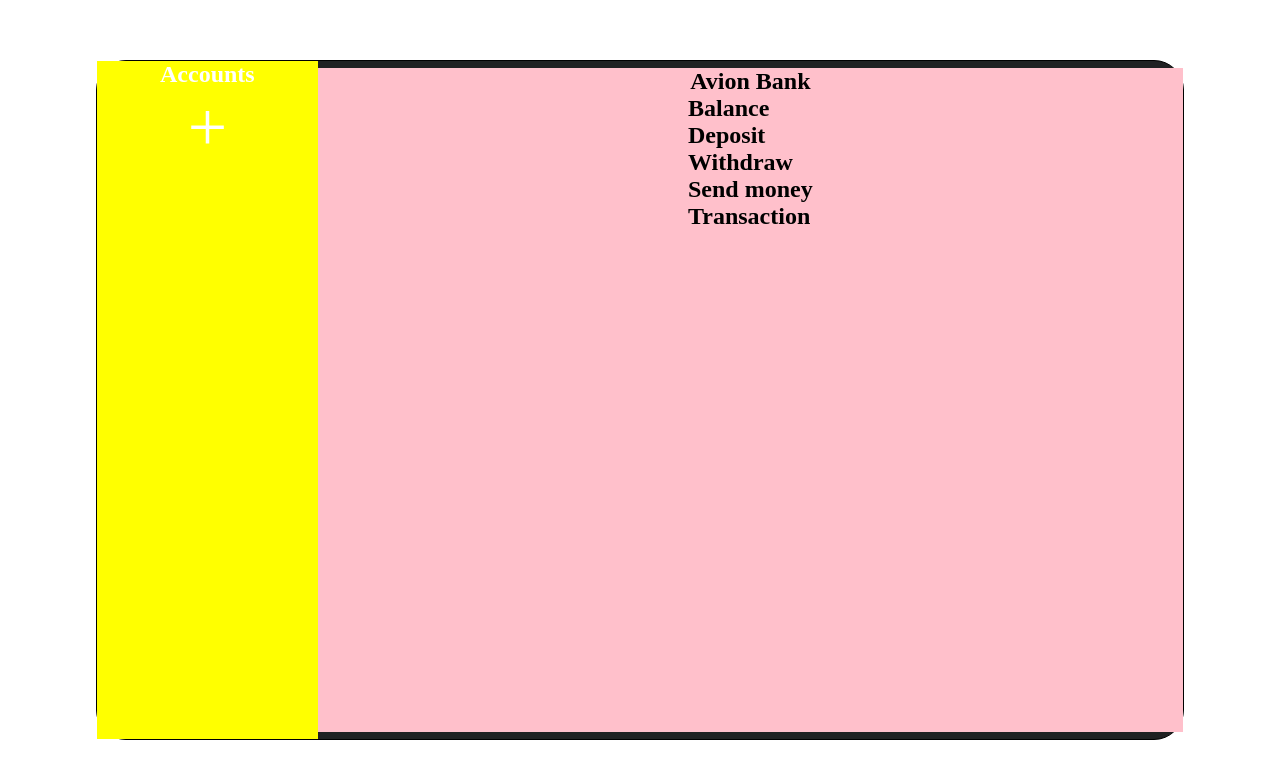
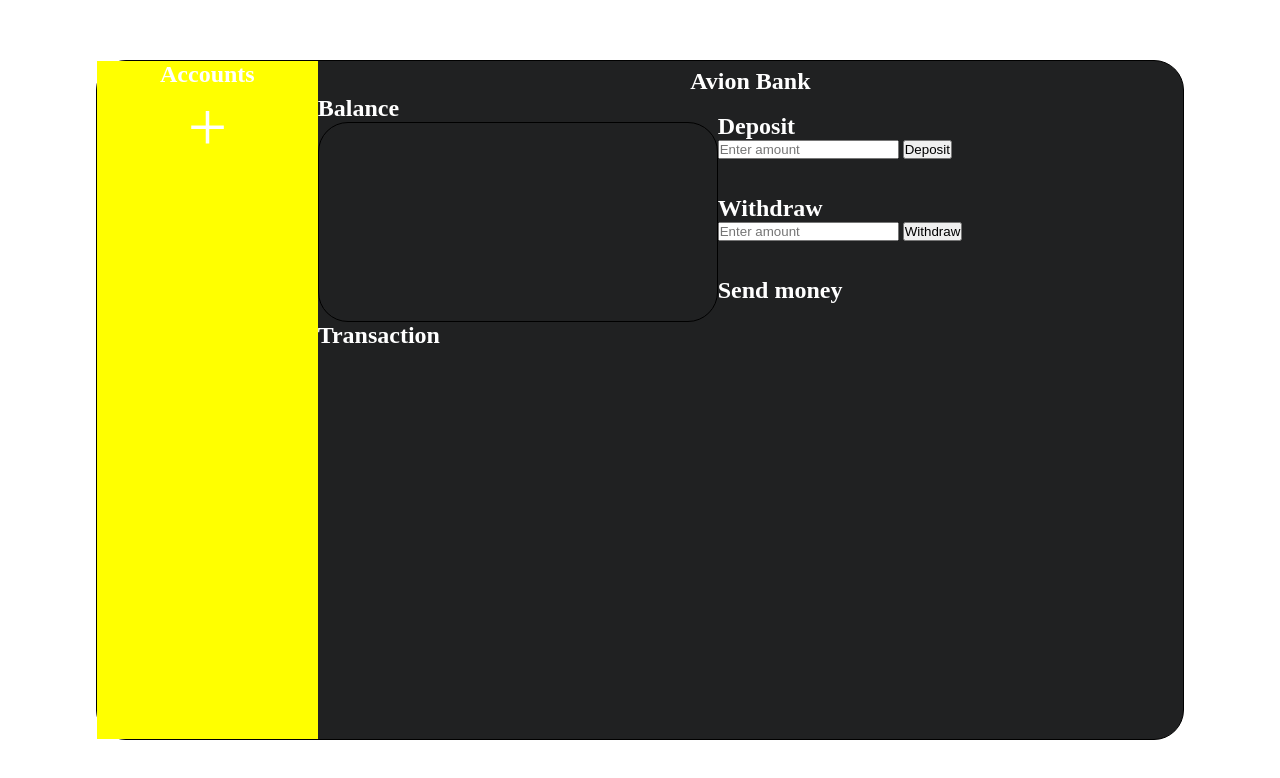
Before and after one commit to rainbyc/banking-app-avion, a plain HTML site: page index.html in a window 1280 px wide. Drawn offline with nearby package versions, Linux system fonts and the light colour scheme.

Commit message:
Added the bank functionality, adding balance, deposit and withdraw

```diff
--- a/index.html
+++ b/index.html
@@ -18,22 +18,39 @@
                     <div id="account-names"></div>
                 </div>
                 <div id="dashboard">
-                    <div><h1>Avion Bank</h1></div>
+                    <div><h1 id="bank-name">Avion Bank</h1></div>
                     <div id="functions">
+                        <div id="upper-functions">
                             <div id="balance">
                                 <h2>Balance</h2>
+                                <div id="peso-balance"></div>
                             </div>
+                            <div id="upper-right">
+
                                 <div id="deposit">
                                     <h2>Deposit</h2>
+                                    <input type="number" id="depositAmount" placeholder="Enter amount">
+                                    <button onclick="deposit()">Deposit</button>
                                 </div>
+
                                 <div id="withdraw">
                                     <h2>Withdraw</h2>
+                                    <input type="number" id="withdrawAmount" placeholder="Enter amount">
+                                    <button onclick="withdraw()">Withdraw</button>
                                 </div>
+
+
                                 <div id="send-money">
                                     <h2>Send money</h2>
                                 </div>
+                            </div>
+
+
+                        </div>
+                        <div id="lower-functions"></div>
                             <div id="transactions">
                                 <h2>Transaction</h2>
+                            </div>
                         </div>
                     </div>
                 </div>
--- a/script.js
+++ b/script.js
@@ -1,21 +1,34 @@
-
-  // Function to show the popup
+// Function to show the popup
 function showPopup() {
     let popup = document.getElementById("popup");
     popup.style.display = "block";
 }
 
-  // Function to close the popup
+// Function to close the popup and clear input fields
 function closePopup() {
     let popup = document.getElementById("popup");
+    let firstNameInput = document.getElementById("firstName");
+    let lastNameInput = document.getElementById("lastName");
+    let initialDepositInput = document.getElementById("initialDeposit");
+
+    // Clear the input fields
+    firstNameInput.value = "";
+    lastNameInput.value = "";
+    initialDepositInput.value = "";
+
+    // Hide the popup
     popup.style.display = "none";
 }
 
-  // Event listener for the add-icon element
+// Event listener for the add-icon element
 let addIcon = document.getElementById("add-icon");
 addIcon.addEventListener("click", showPopup);
 
-
+// Event listener for the "Cancel" button
+let cancelButton = document.getElementById("cancelButton");
+cancelButton.addEventListener("click", function () {
+    closePopup();
+});
 
 function saveUser() {
     // Get the user input values
@@ -25,13 +38,13 @@
 
     let firstName = firstNameInput.value;
     let lastName = lastNameInput.value;
-    let initialDeposit = initialDepositInput.value;
+    let initialDeposit = parseFloat(initialDepositInput.value); // Convert to a floating-point number
 
     // Create a user object with the entered information
     let user = {
-      firstName: firstName,
-      lastName: lastName,
-      initialDeposit: initialDeposit
+        firstName: firstName,
+        lastName: lastName,
+        initialDeposit: initialDeposit
     };
 
     // Check if there are existing users in local storage
@@ -55,28 +68,56 @@
     userElement.textContent = fullName;
     accountNamesDiv.appendChild(userElement);
 
+    // Update the balance
+    let pesoBalanceDiv = document.getElementById("peso-balance");
+    let currentBalance = parseFloat(pesoBalanceDiv.textContent) || 0;
+    currentBalance += initialDeposit;
+    pesoBalanceDiv.textContent = currentBalance.toFixed(2); // Display the balance with 2 decimal places
+
     // Close the popup
     closePopup();
 }
 
-// Event listener for the "Cancel" button
-let cancelButton = document.getElementById("cancelButton");
-cancelButton.addEventListener("click", function() {
-  closePopup();
-});
+function deposit() {
+    let depositAmountInput = document.getElementById("depositAmount");
+    let depositAmount = parseFloat(depositAmountInput.value);
 
-// Function to close the popup and clear input fields
-function closePopup() {
-  let popup = document.getElementById("popup");
-  let firstNameInput = document.getElementById("firstName");
-  let lastNameInput = document.getElementById("lastName");
-  let initialDepositInput = document.getElementById("initialDeposit");
+    if (isNaN(depositAmount) || depositAmount <= 0) {
+        alert("Please enter a valid positive amount for deposit.");
+        return;
+    }
 
-  // Clear the input fields
-  firstNameInput.value = "";
-  lastNameInput.value = "";
-  initialDepositInput.value = "";
+    // Update the balance
+    let pesoBalanceDiv = document.getElementById("peso-balance");
+    let currentBalance = parseFloat(pesoBalanceDiv.textContent) || 0;
+    currentBalance += depositAmount;
+    pesoBalanceDiv.textContent = currentBalance.toFixed(2);
 
-  // Hide the popup
-  popup.style.display = "none";
+    // Clear the input field
+    depositAmountInput.value = "";
 }
+
+function withdraw() {
+    let withdrawAmountInput = document.getElementById("withdrawAmount");
+    let withdrawAmount = parseFloat(withdrawAmountInput.value);
+
+    if (isNaN(withdrawAmount) || withdrawAmount <= 0) {
+        alert("Please enter a valid positive amount for withdrawal.");
+        return;
+    }
+
+    // Update the balance
+    let pesoBalanceDiv = document.getElementById("peso-balance");
+    let currentBalance = parseFloat(pesoBalanceDiv.textContent) || 0;
+
+    if (withdrawAmount > currentBalance) {
+        alert("Insufficient balance for withdrawal.");
+        return;
+    }
+
+    currentBalance -= withdrawAmount;
+    pesoBalanceDiv.textContent = currentBalance.toFixed(2);
+
+    // Clear the input field
+    withdrawAmountInput.value = "";
+}
--- a/styles.css
+++ b/styles.css
@@ -62,9 +62,34 @@
 
 #dashboard {
     display: flex;
-    background-color: pink;
     width: 98%;
     height: 98%;
     flex-direction: column;
+    color: white;
+}
+
+#bank-name {
+    text-align: center;
+}
+
+
+#peso-balance {
+    border: 1px solid black;
+    border-radius: 30px;
+    width: 400px;
+    height: 200px;
+    display: flex;
     align-items: center;
+    justify-content: center;
 }
+
+#upper-functions {
+    display: flex;
+    flex-direction: row;
+}
+
+#upper-right {
+    display: flex;
+    flex-direction: column;
+    justify-content: space-around;
+}
```
Lines whose indentation alone changed are shown as unchanged.
